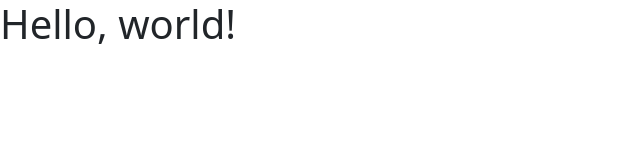
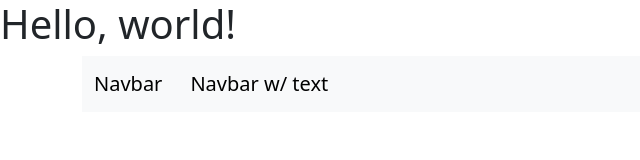
Before and after one commit to dimasseptiadi20092010-create/Belajar-Bostsrap-M.Dimas-Septiadi-, a plain HTML site: page index.html in a window 1280 px wide. Shown: the whole page, without its empty margins (0-640 px from the left). Drawn offline with nearby package versions, Linux system fonts and the light colour scheme.

Commit message:
Update index.html
menambahkan navbar

```diff
--- a/index.html
+++ b/index.html
@@ -9,5 +9,14 @@
   <body>
     <h1>Hello, world!</h1>
     <script src="https://cdn.jsdelivr.net/npm/bootstrap@5.3.8/dist/js/bootstrap.bundle.min.js" integrity="sha384-FKyoEForCGlyvwx9Hj09JcYn3nv7wiPVlz7YYwJrWVcXK/BmnVDxM+D2scQbITxI" crossorigin="anonymous"></script>
+    <div class="container">
+  <nav class="navbar navbar-expand-lg bg-body-tertiary">
+    <div class="container-fluid">
+      <a class="navbar-brand" href="#">Navbar</a>
+        <div class="container-fluid">
+    <a class="navbar-brand" href="#">Navbar w/ text</a>
+    </div>
+  </nav>
+    </div>
   </body>
 </html>
```
